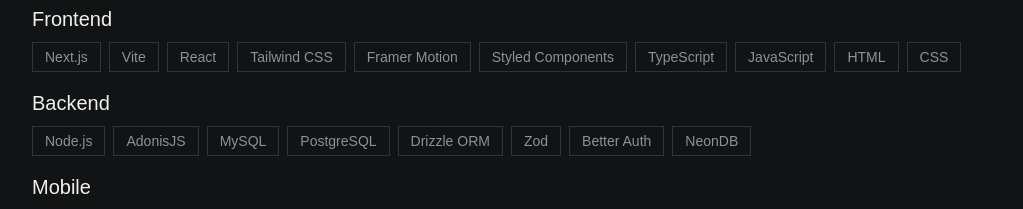
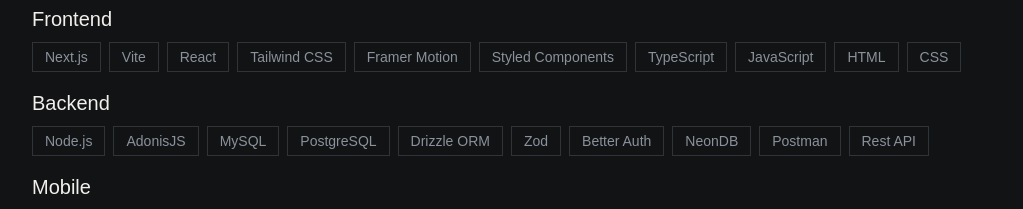
Before and after one commit to leonardonasc/portfolio, a React (Vite) app: page / in a window 1280 px wide. Shown: the part 2740-2949 px from the top of the page, without its empty margins (128-1151 px from the left). Built offline with nearby package versions, Linux system fonts and the light colour scheme.

Commit message:
small fixes and new items on stacks

```diff
--- a/src/components/contact.tsx
+++ b/src/components/contact.tsx
@@ -6,7 +6,7 @@
             <Title subtitle="05 — Vamos conversar" />
             <p className="text-4xl md:text-7xl md:w-full lg:w-175 font-medium my-4 mb-9">Vamos criar algo <span className="text-accent">relevante</span> juntos?</p>
             <a href="mailto:leonardo.nasmt@gmail.com" className='w-fit hover:cursor-pointer bg-accent text-background flex gap-2 px-5 py-4 text-sm font-semibold hover:bg-accent/80 transition-colors'>
-                Entrar em contato <span >↗</span>
+                Entrar em contato <span>↗</span>
             </a>
         </div>
     )
--- a/src/components/education.tsx
+++ b/src/components/education.tsx
@@ -35,7 +35,7 @@
         {
             id: 2,
             topic: "Backend",
-            stack: ["Node.js", "AdonisJS", "MySQL", "PostgreSQL", "Drizzle ORM", "Zod", "Better Auth", "NeonDB"],
+            stack: ["Node.js", "AdonisJS", "MySQL", "PostgreSQL", "Drizzle ORM", "Zod", "Better Auth", "NeonDB", "Postman", "Rest API"],
         },
         {
             id: 3,
--- a/src/components/main.tsx
+++ b/src/components/main.tsx
@@ -16,7 +16,7 @@
 
                 <div className='flex w-full items-center mt-3 justify-between md:justify-normal'>
                     <a href="#contact" className='hover:cursor-pointer bg-accent text-background flex gap-2 px-5 md:px-4 py-4 text-sm font-semibold hover:bg-accent/80 transition-colors'>
-                        Vamos conversar <span >↗</span>
+                        Vamos conversar <span>↗</span>
                     </a>
                     <a href="#projects" className='text-muted text-xs px-9 py-3 flex md:ml-4 gap-x-3 items-center hover:text-accent/80 transition-colors'>
                         Ver projetos <span className='text-accent'>↓</span>
```
